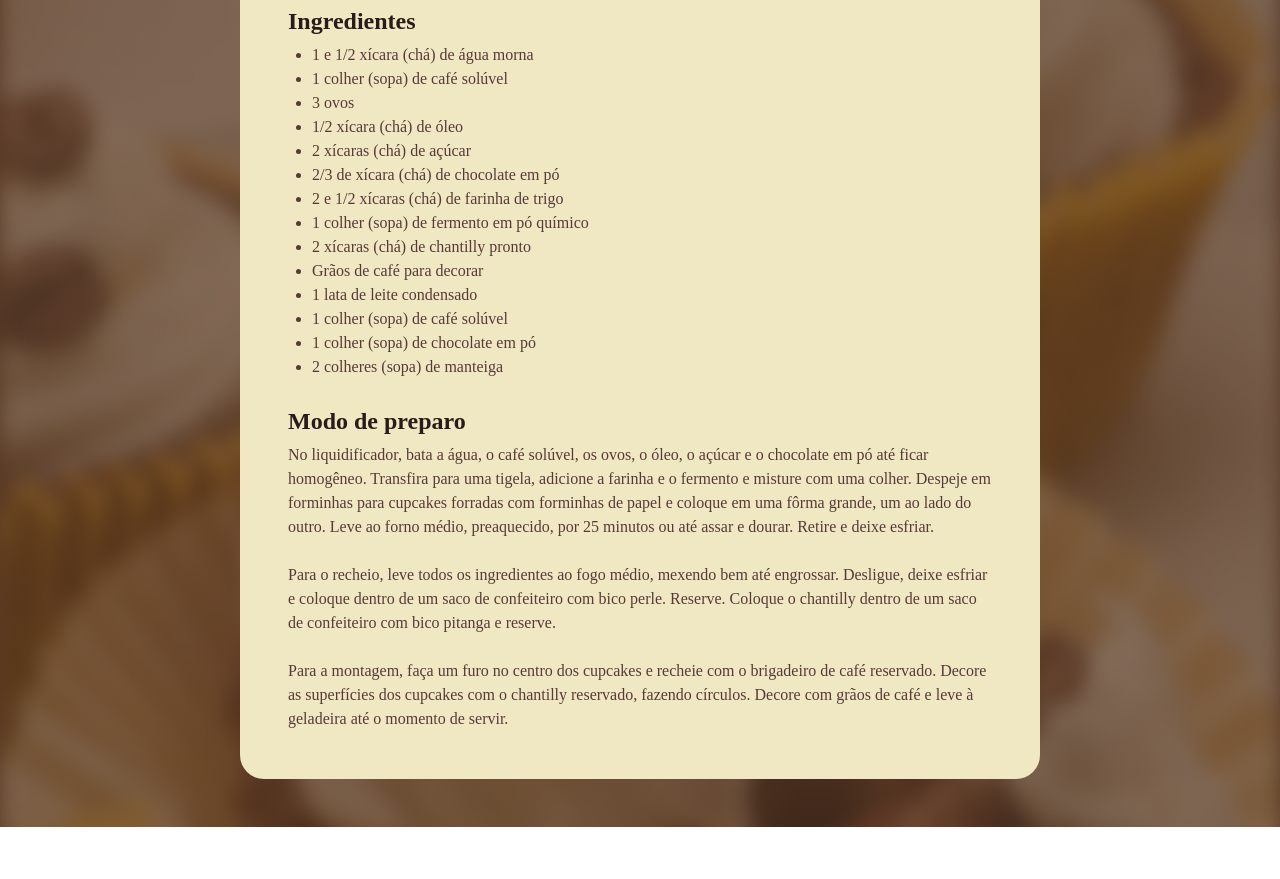
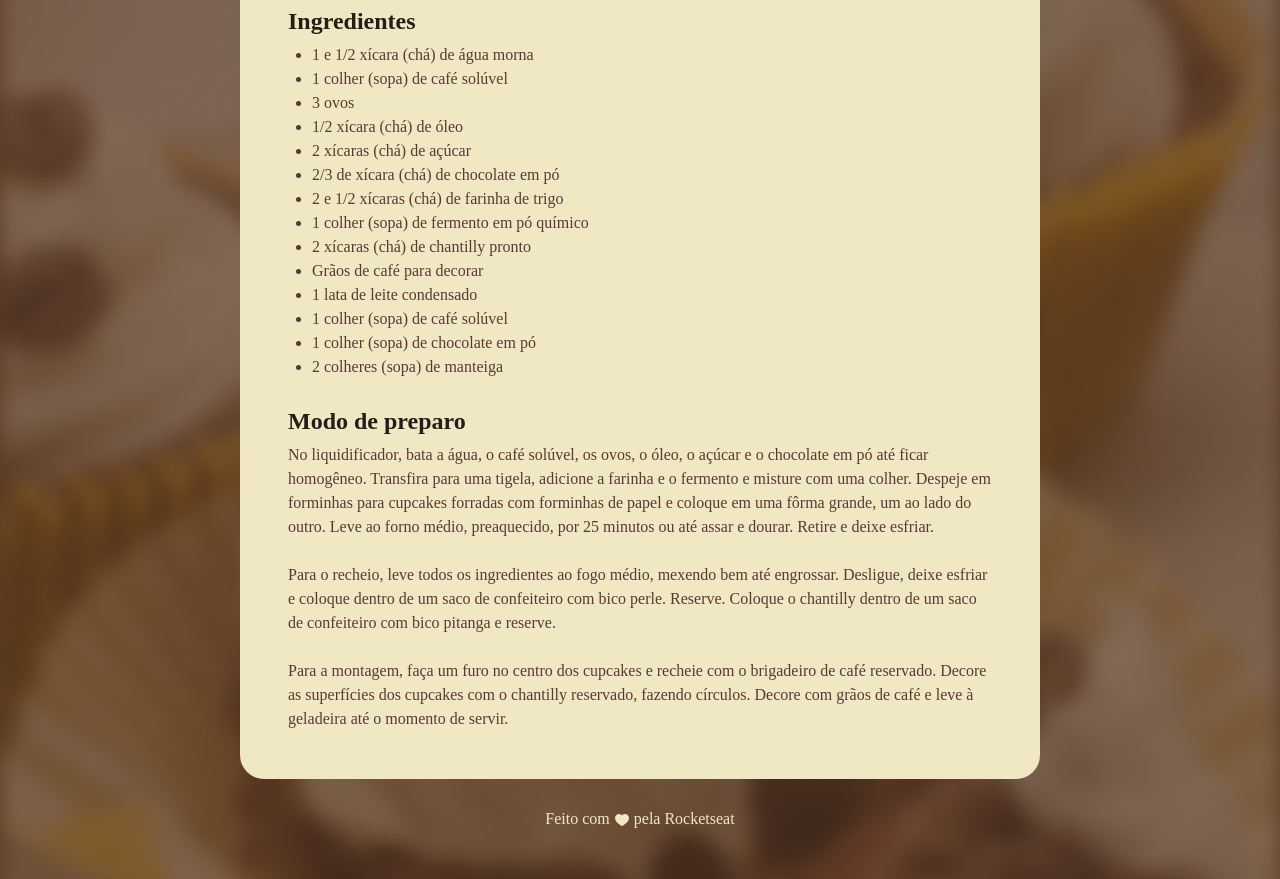
Before and after one commit to lucasxavila/projeto-pag-receita, a plain HTML site: page index.html in a window 1280 px wide. Shown: the part 337-1216 px from the top of the page. Before the commit the page ends 1164 px from the top, so only its background shows below. Drawn offline with Linux system fonts and the light colour scheme; a web font is replaced by a local one.

Commit message:
adicionando footer

```diff
--- a/index.html
+++ b/index.html
@@ -58,6 +58,11 @@
       </section>
     </main>
   </div>
+
+  <footer>
+    Feito com
+    <img src="assets/heart.svg" alt="Emoji coração">
+    pela Rocketseat
+  </footer>
 </body>
-
 </html>
--- a/style.css
+++ b/style.css
@@ -20,7 +20,7 @@ body {
   padding: 24px;
   background-color: #F0E8C2;
   border-radius: 24px;
-  margin: 48px auto;
+  margin: 48px auto 28px;
 }
 
 img {
@@ -31,11 +31,11 @@ main {
   padding: 24px;
 }
 
-section + section {
+section+section {
   margin-top: 24px;
 }
 
-#about p + p {
+#about p+p {
   margin-top: 12px;
 }
 
@@ -49,7 +49,8 @@ h2 {
   font-size: 24px;
 }
 
-h1, h2 {
+h1,
+h2 {
   color: #291B1A;
   margin-bottom: 4px;
   line-height: 150%;
@@ -58,3 +59,13 @@ h1, h2 {
 ul {
   padding-left: 24px;
 }
+
+footer {
+  color: #F0E8C2;
+  text-align: center;
+  padding-bottom: 48px;
+}
+
+footer img {
+  vertical-align: middle;
+}
```
Also changed, not shown: assets/heart.svg (added).
